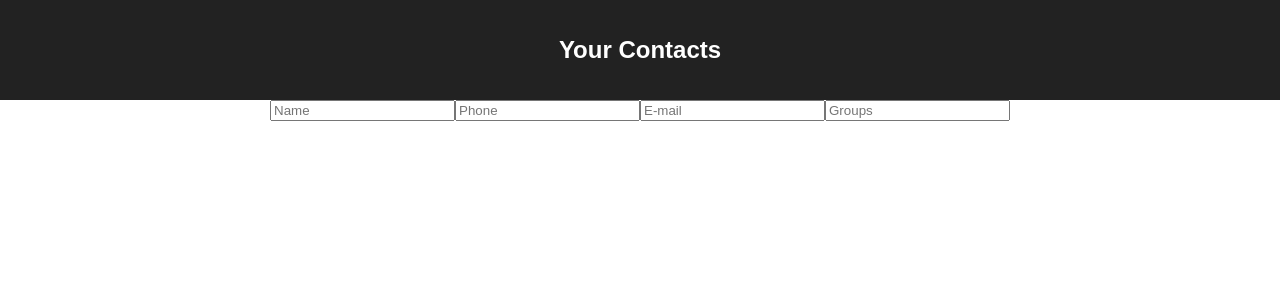
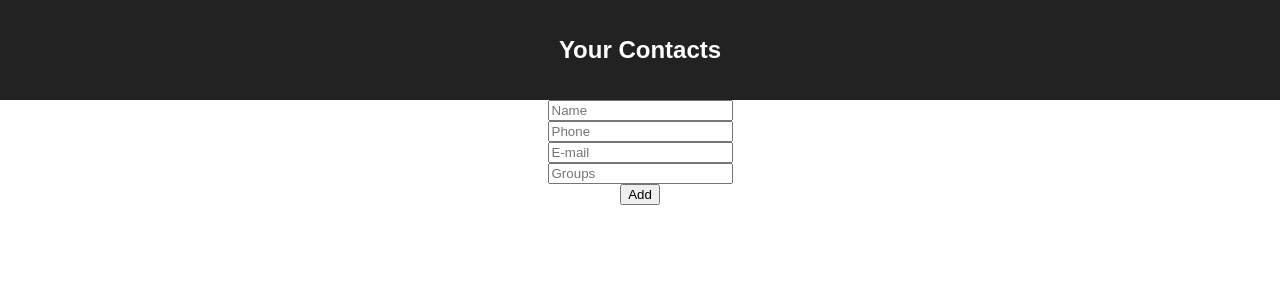
Before and after one commit to ewkaK/react-app-contact-list, a React (Create React App) app: page / in a window 1280 px wide. Shown: the top 300 px of the page. Built offline with nearby package versions, Linux system fonts and the light colour scheme.

Commit message:
Form and list for contacts + handleSubmit event.preventDefault()

```diff
--- a/src/ContactView.js
+++ b/src/ContactView.js
@@ -1,15 +1,29 @@
 import React, { Component, Fragment } from 'react';
 
 class ContactView extends Component {
+
+  handleSubmit = event => {
+    event.preventDefault()
+  }
+
   render() {
     return (
       <Fragment>
-        <form>
-          <input name="name" placeholder="Name"/>
+        <form onSubmit={this.handleSubmit}>
+          <input name="name" placeholder="Name" />
+          <br />
           <input name="phone" placeholder="Phone" />
+          <br />
           <input name="email" placeholder="E-mail" />
+          <br />
           <input name="groups" placeholder="Groups" />
+          <br />
+          <button>Add</button>
         </form>
+
+        <ul>
+
+        </ul>
       </Fragment>
     )
   }
```
